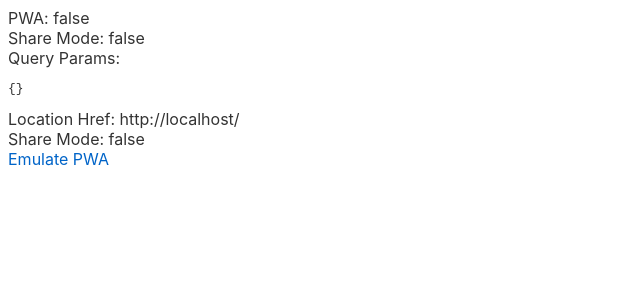
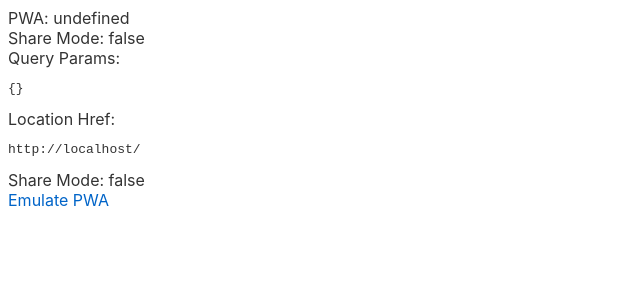
Before and after one commit to sidx1024/bookmark-app, a Svelte app: page / in a window 1280 px wide. Shown: the top 300 px of the page, without its empty margins (0-640 px from the left). Built offline with nearby package versions, Linux system fonts and the light colour scheme.

Commit message:
Fix mode detection

```diff
--- a/public/global.css
+++ b/public/global.css
@@ -10,8 +10,8 @@ body {
 	margin: 0;
 	padding: 8px;
 	box-sizing: border-box;
-	font-family: -apple-system, BlinkMacSystemFont, 'Segoe UI', Roboto,
-		Oxygen-Sans, Ubuntu, Cantarell, 'Helvetica Neue', sans-serif;
+	font-family: -apple-system, BlinkMacSystemFont, 'Segoe UI', Roboto, Oxygen-Sans, Ubuntu, Cantarell, 'Helvetica Neue',
+		sans-serif;
 }
 
 a {
--- a/src/App.svelte
+++ b/src/App.svelte
@@ -17,7 +17,10 @@
 		Query Params:
 		<pre>{JSON.stringify(query_params, null, 2)}</pre>
 	</div>
-	<div>Location Href: {location.href}</div>
+	<div>
+		Location Href:
+		<pre>{location.href}</pre>
+	</div>
 	<div>Share Mode: {share_mode}</div>
 
 	{#if dev_mode}
--- a/src/Emulator.svelte
+++ b/src/Emulator.svelte
@@ -1,5 +1,5 @@
 <script>
-	import { obj2query } from './utils.js';
+	import { obj2query, query2obj } from './utils.js';
 
 	let origin;
 	let hash;
@@ -7,18 +7,25 @@
 
 	$: iframe_url = origin + '?' + search + '#' + hash;
 
+	function update_search(updated_search) {
+		search = obj2query(Object.assign(query2obj(search), updated_search));
+	}
+
 	function handle_share_click() {
-		const content = {
+		update_search({
 			share: 1,
 			text: 'Some Random Text',
-		};
-		search = obj2query(content);
+		});
 	}
 
 	function handle_reset_click() {
 		origin = location.origin;
-		hash = 'standalone';
+		hash = '';
 		search = '';
+	}
+
+	function handle_force_pwa_click() {
+		update_search({ override_is_pwa: 1 });
 	}
 
 	handle_reset_click();
@@ -29,6 +36,7 @@
 <div>
 	<button on:click={handle_reset_click}>Reset</button>
 	<button on:click={handle_share_click}>Share</button>
+	<button on:click={handle_force_pwa_click}>Force PWA</button>
 </div>
 
 <style>
--- a/src/main.js
+++ b/src/main.js
@@ -1,11 +1,12 @@
+/* eslint-disable no-prototype-builtins */
 import './pollute.js';
 import { query2obj } from './utils';
 import App from './App.svelte';
 
 const dev_mode = location.hostname === 'localhost';
-const is_pwa = location.hash === '#standalone';
 const query_params = query2obj(location.search.slice(1));
-const share_mode = query_params.share == 1;
+const is_pwa = document.referrer.startsWith('android-app://') || query_params.override_is_pwa;
+const share_mode = ['text', 'title', 'url'].some((key) => query_params.hasOwnProperty(key));
 const emulation_mode = dev_mode && query_params.emulate == 1;
 
 var app = new App({
```
Also changed, not shown: public/index.html (+3 -5 lines), rollup.config.js (+4 -8 lines), public/manifest.json, 1 other file (tests, documents, lock files or other folders).
